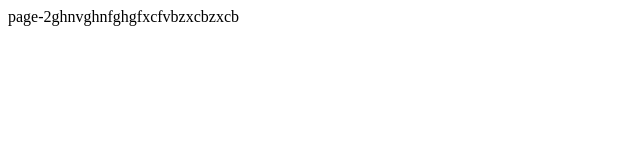
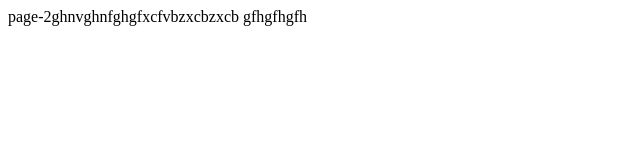
Before and after one commit to cucumars/0509-ex2, a plain HTML site: page page-2.html in a window 1280 px wide. Shown: the whole page, without its empty margins (0-640 px from the left). Drawn offline with Linux system fonts and the light colour scheme.

Commit message:
Update page-2.html

```diff
--- a/page-2.html
+++ b/page-2.html
@@ -8,5 +8,6 @@
 </head>
 <body>
     page-2ghnvghnfghgfxcfvbzxcbzxcb
+    gfhgfhgfh
 </body>
 </html>
```
